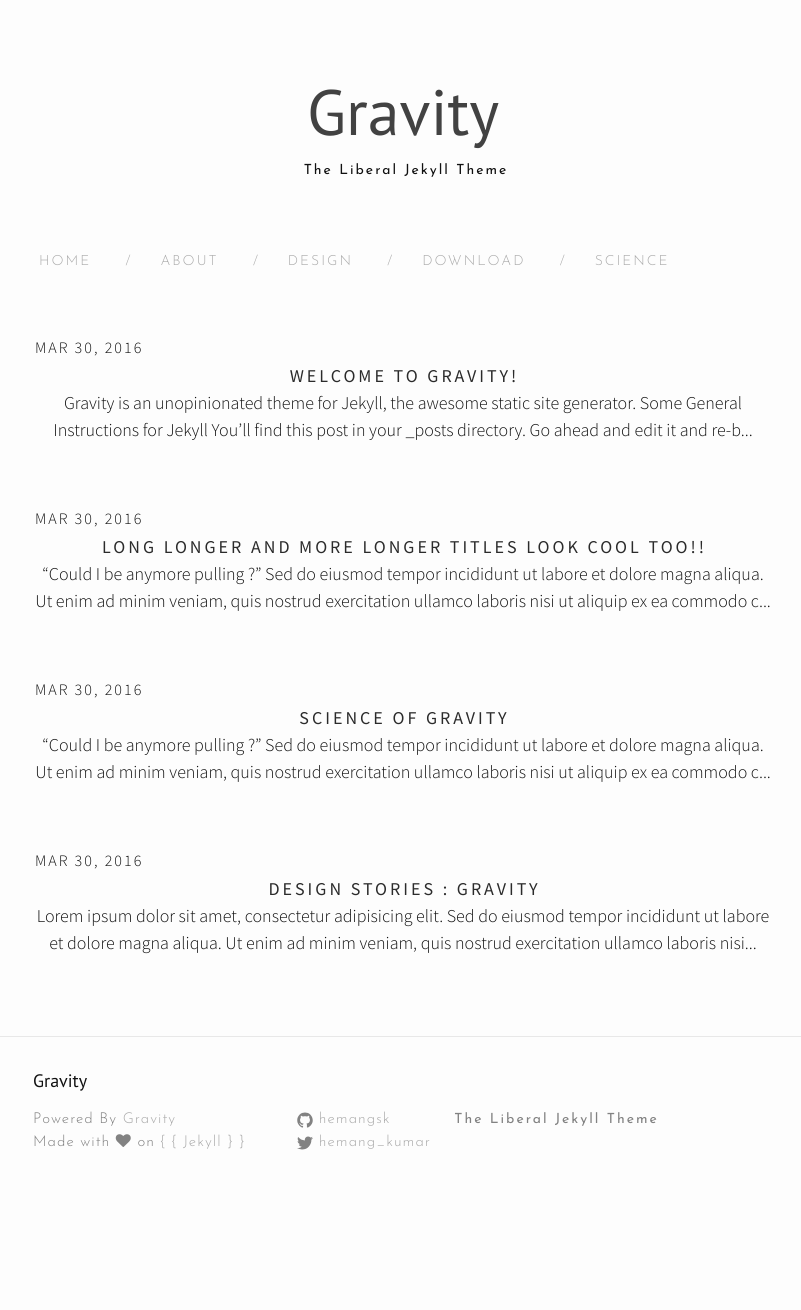
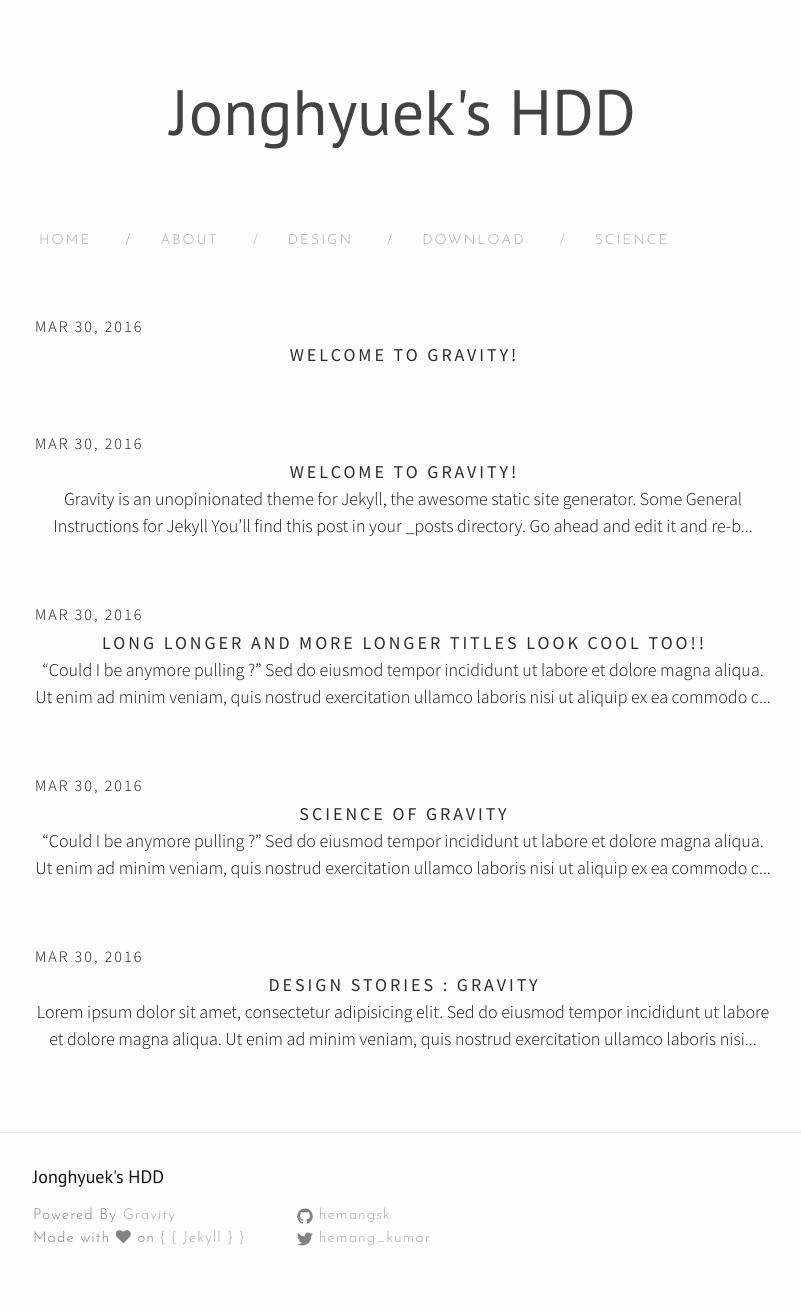
Before and after one commit to whdgur8589/jongdisk.github.io, a Jekyll site: the page built from index.html, in a window 1280 px wide. Shown: the whole page, without its empty margins (237-1038 px from the left). Built offline with Jekyll 4.4.1, drawn with Linux system fonts in a browser that asks for light colours; nearby versions of some CDN libraries; the list of posts is cut into pages by our own code; before the commit the page ends 1214 px from its top, so only the background shows below that.

Commit message:
add post

```diff
--- a/_config.yml
+++ b/_config.yml
@@ -6,11 +6,11 @@
 # 'jekyll serve'. If you change this file, please restart the server process.
 
 # Site settings
-title: Gravity
+title: Jonghyuek's HDD
 email: hemangsk@gmail.com
-description: The Liberal Jekyll Theme
+description: ""
 baseurl: "" # the subpath of your site, e.g. /blog
-url: "http://yourdomain.com" # the base hostname & protocol for your site
+url: "http://whdgur8589.github.io" # the base hostname & protocol for your site
 twitter_username: hemang_kumar
 github_username:  hemangsk
 paginate: 5
--- /dev/null
+++ b/_posts/2019-07-05-myfirstPost.md
@@ -0,0 +1,6 @@
+---
+layout: post
+title:  "Welcome to Gravity!"
+date:   2016-03-30 19:45:31 +0530
+categories: jekyll update
+---
```
